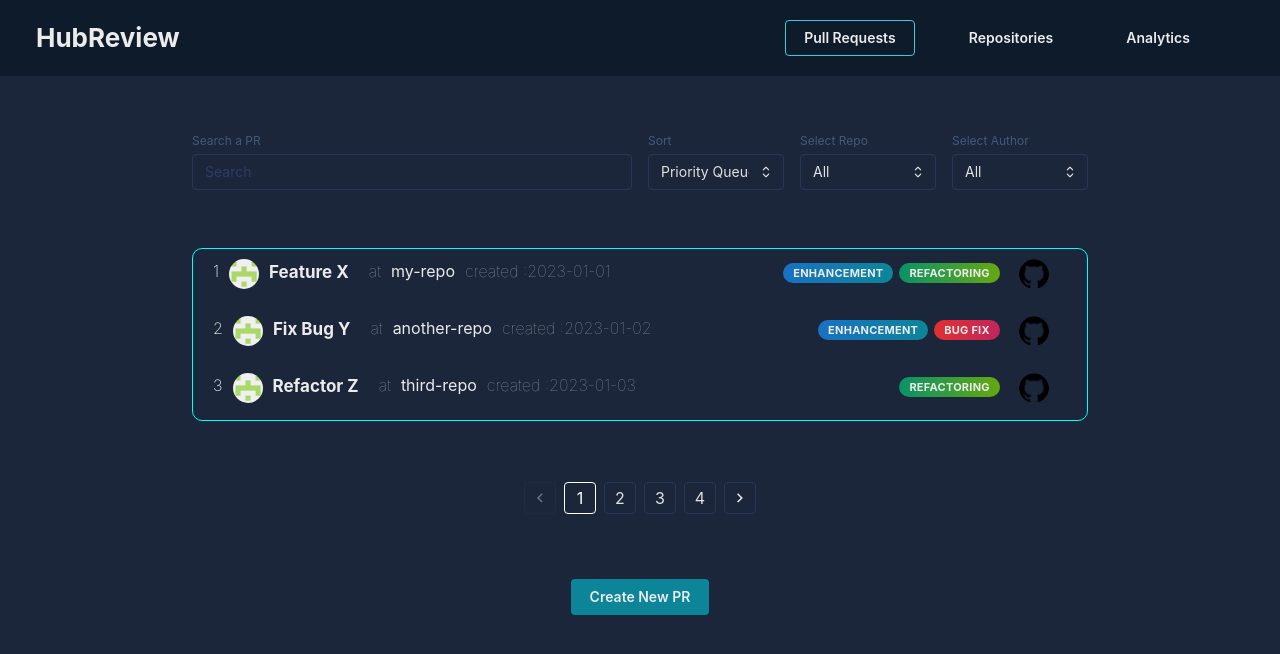
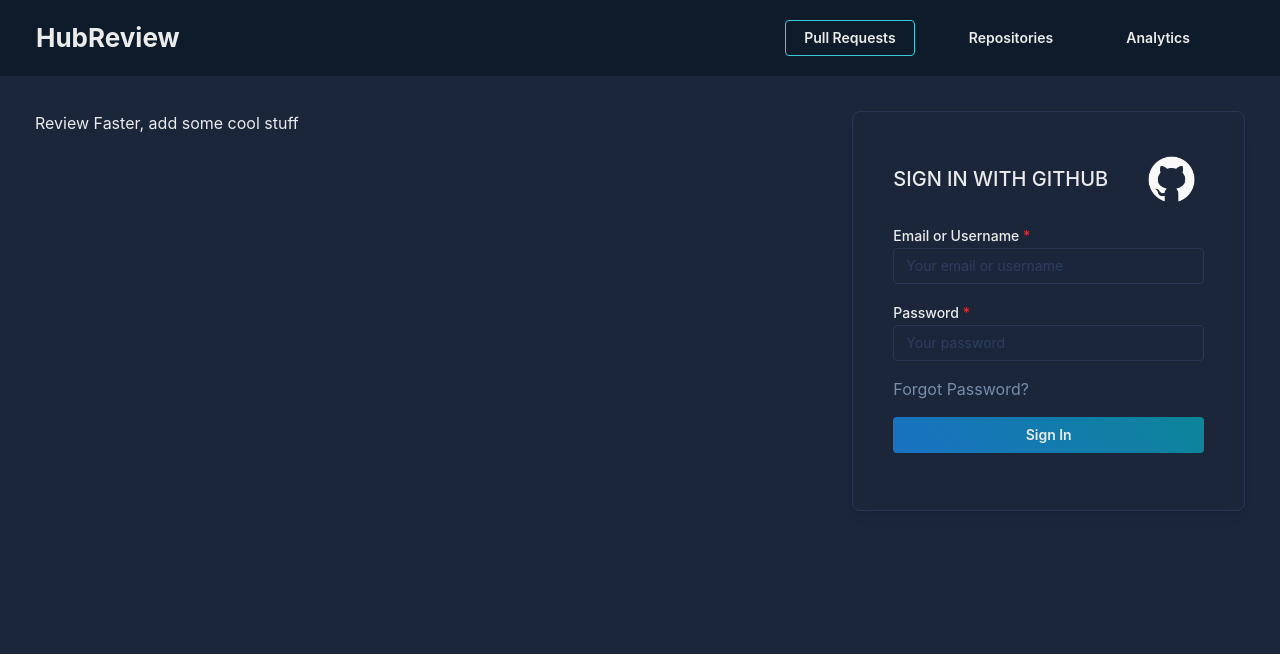
Before and after one commit to hubreviewapp/hubreview, a React (Vite) app in the folder web-client/: page /analytics in a window 1280 px wide. Shown: the top 654 px of the page. Built offline with nearby package versions, Linux system fonts and the light colour scheme.

Commit message:
feat: sign in

```diff
--- a/web-client/src/App.tsx
+++ b/web-client/src/App.tsx
@@ -1,13 +1,13 @@
 import { Route, Routes } from "react-router-dom";
-import AnalyticsPage from "./pages/AnalyticsPage";
+//import AnalyticsPage from "./pages/AnalyticsPage";
 import PRListPage from "./pages/PRListPage";
-import PRCreationPage from "./pages/PRCreationPage";
 import NavBar from "./components/NavBar";
 import PRDetailsPage from "./pages/PRDetailsPage";
 import '@mantine/core/styles.css';
 import { MantineProvider} from '@mantine/core';
 
 import RepositoriesPage from "./pages/RepositoriesPage";
+import SignInPage from "./pages/SignInPage";
 
 
 
@@ -17,24 +17,22 @@ function App() {
     <MantineProvider theme={{
    primaryColor: "cyan",
       colors: {
-        dark: ['#E0E1DD', '#778DA9', '#415A77', '#2f3d60', '#293757', '#222e49', '#1B263B', '#152942', '#0f1f31', '#0D1B2A'],
-
+        dark: ['#E0E1DD', '#778DA9', '#778DA9', '#2f3d60', '#293757', '#222e49', '#1B263B', '#152942', '#0f1f31', '#0D1B2A'],
       },
-
     }} defaultColorScheme={'dark'}>
       <NavBar/>
     <Routes>
       <Route path="/" element={<PRListPage />}>
-
         <Route path="/pulls/create" element={<PRDetailsPage />} />
         <Route path="/pulls/:pullid" element={<PRDetailsPage id={"1"} name={"pull request"} />} />
-        <Route path="/analytics" element={<AnalyticsPage />} />
+
 
         {/* TODO
         <Route path="*" element={<NotFoundPage />} />
         */}
       </Route>
       <Route path={"/repositories"} element={<RepositoriesPage/>}/>
+      <Route path="/analytics" element={<SignInPage />} />
     </Routes>
     </MantineProvider>
 
--- a/web-client/src/components/PRBox.tsx
+++ b/web-client/src/components/PRBox.tsx
@@ -1,5 +1,5 @@
 import UserLogo from "../assets/icons/user.png";
-import GitHubLogo from "../assets/icons/github-logo.png";
+import GitHubLogo from "../assets/icons/github-icon-white.png";
 import { Grid, Box , Flex} from '@mantine/core';
 import classes from "../styles/PRList.module.css";
 import LabelButton from "./LabelButton";
@@ -39,7 +39,7 @@ function PRBox({ id,
         </Flex>
       </Grid.Col>
       <Grid.Col span={1}>
-        <Box component="img" src={GitHubLogo} alt={"icon"} className={classes.logo} />
+        <Box component="img" src={GitHubLogo} alt={"icon"}  />
       </Grid.Col>
     </Grid>
   );
--- a/web-client/src/components/TabComponent.tsx
+++ b/web-client/src/components/TabComponent.tsx
@@ -1,4 +1,3 @@
-import React from "react";
 import { Tabs, Tab, Paper } from "@mui/material";
 import { Box } from "@mui/system";
 
--- a/web-client/src/pages/RepositoriesPage.tsx
+++ b/web-client/src/pages/RepositoriesPage.tsx
@@ -1,25 +1,24 @@
 import "../styles/PRList.module.css";
-import GitHubLogo from "../assets/icons/github-logo.png";
+import GitHubLogo from "../assets/icons/github-icon-white.png";
 import {Flex, Box, Card, Group, Text, Button, Badge} from "@mantine/core";
-import UserLogo from "../assets/icons/user.png";
-import classes from "../styles/PRBox.module.css";
+
 function RepositoriesPage() {
   const repos = [
     {
       id: 1,
       name: "HubReview",
-      owner: "Ayse Kelleci",
+      owner: "Ayse_Kelleci",
       created: "01-01-2021"
     },{
     id: 2,
     name: "ReLink",
-    owner: "Cagatay Safak",
+    owner: "Cagatay_Safak",
     created: "01-01-2021"
   },
     {
     id: 3,
     name: "Eventium",
-    owner: "Ece Kahraman",
+    owner: "Ece_Kahraman",
     created: "01-01-2021"
 },
 
@@ -29,7 +28,7 @@ function RepositoriesPage() {
     <Box h={600} p={5} m={0} w="100%" bg ="#1B263B" >
       <Flex p={5} mt={"20px"} justify={"center"}>
         {repos.map((repo) =>(
-          <Card key ={repo.id} w={"300px"} h={"170px"} shadow="sm" padding="lg" radius="md" m={5}  bg={"#415A77"} >
+          <Card key ={repo.id} w={"300px"} h={"170px"} shadow="sm" padding="lg" radius="md" m={5}  bg={"#0D1B2A"} >
             <Flex direction="column" justify="space-between" m={5}>
               <Flex justify={"space-between"}>
                 <Text fw={500} size="xl"  >{repo.name}</Text>
@@ -52,7 +51,7 @@ function RepositoriesPage() {
         ))}
       </Flex>
       <Flex justify={"center"} mt={"30px"}>
-        <Button variant={"outline"}>
+        <Button>
           Add Repository
           <Box component="img" src={GitHubLogo} alt={"logo"} ml={"20px"} w={"25px"} />
         </Button>
--- /dev/null
+++ b/web-client/src/pages/SignInPage.tsx
@@ -0,0 +1,45 @@
+import {Grid, Box, Text, TextInput, Card, Button, Stack, Group} from "@mantine/core";
+import GitHubLogo from "../assets/icons/github-icon-large.png";
+
+function SignInPage() {
+
+
+  return(
+    <Box h={600} p={5} m={0} w="100%" bg ="#1B263B">
+      <Grid m={"30px"} >
+        <Grid.Col span={8}>Review Faster, add some cool stuff</Grid.Col>
+        <Grid.Col span={4}>
+          <Card  shadow="sm" padding="40px" radius="md"  withBorder h={"400px"}>
+            <Stack justify="space-between">
+              <Group>
+                <Text fw={500} size={"xl"} > SIGN IN WITH GITHUB </Text>
+                <Box component="img" src={GitHubLogo} alt={"logo"} ml={"20px"} w={"55px"} />
+              </Group>
+
+            <TextInput
+              leftSectionPointerEvents="none"
+              label="Email or Username"
+              placeholder="Your email or username"
+              withAsterisk
+            />
+            <TextInput
+              leftSectionPointerEvents="none"
+              label="Password"
+              placeholder="Your password"
+              withAsterisk
+            />
+            <Text c={"dimmed"}>Forgot Password?</Text>
+            <Button variant={"gradient"} >Sign In</Button>
+            </Stack>
+            </Card>
+        </Grid.Col>
+
+      </Grid>
+
+    </Box>
+
+  );
+
+}
+
+export default SignInPage;
```
Also changed, not shown: web-client/src/assets/icons/github-icon-large.png (added), web-client/src/assets/icons/github-icon-white.png (added).
